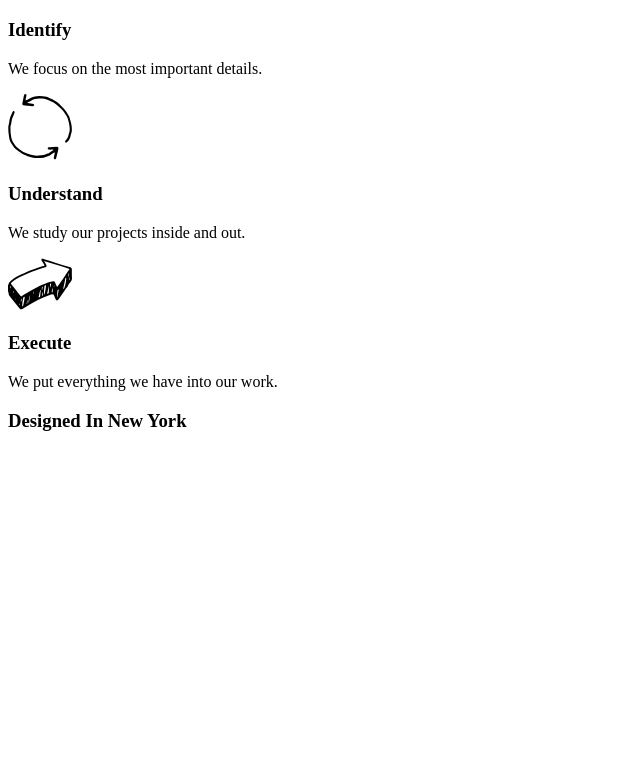
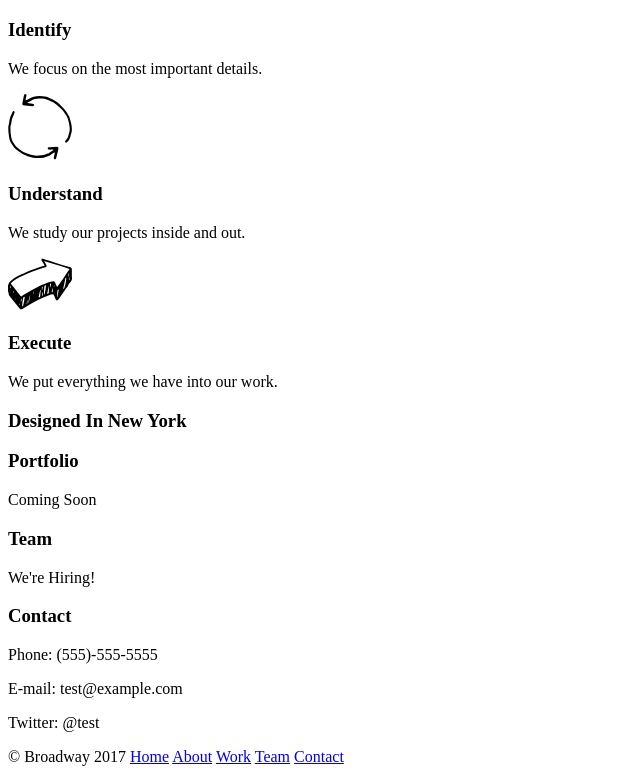
Before and after one commit to jkang215/Broadway, a plain HTML site: page index.html in a window 1280 px wide. Shown: the part 339-1121 px from the top of the page, without its empty margins (0-640 px from the left). Before the commit the page ends 800 px from the top, so only its background shows below. Drawn offline with Linux system fonts and the light colour scheme.

Commit message:
Finished HTML structure

```diff
--- a/index.html
+++ b/index.html
@@ -28,13 +28,21 @@
       <h3 id="designed">Designed In New York</h3>
     </div>
     <div id="work">
-
+      <h3>Portfolio</h3>
+      <p>Coming Soon</p>
     </div>
     <div id="team">
-
+      <h3>Team</h3>
+      <p>We're Hiring!</p>
     </div>
     <div id="contact">
-
+      <h3>Contact</h3>
+      <p>Phone: (555)-555-5555</p>
+      <p>E-mail: test@example.com</p>
+      <p>Twitter: @test</p>
+    </div>
+    <div class="footer">
+      <p>© Broadway 2017 <a href="#">Home</a> <a href="#process">About</a> <a href="#work">Work</a> <a href="#team">Team</a> <a href="#contact">Contact</a></p>
     </div>
   </body>
 </html>
```
